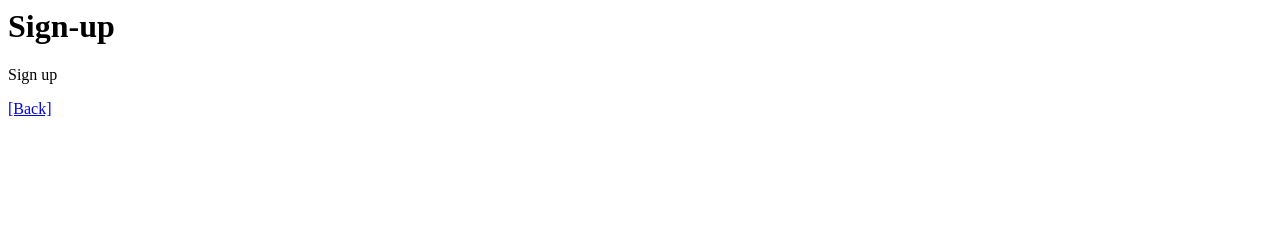
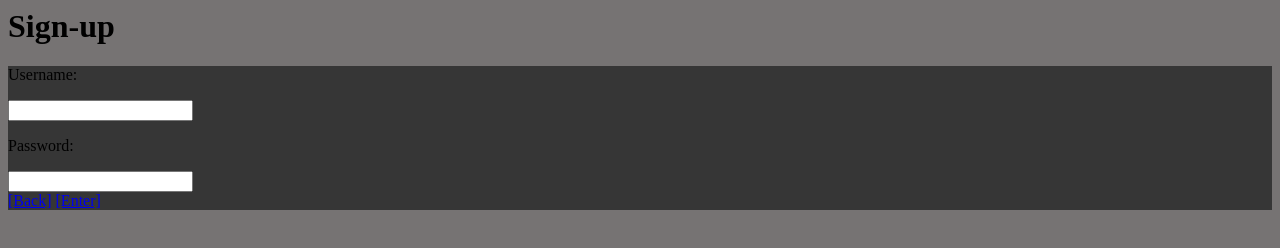
Before and after one commit to josheey3/JEMTunes-HTML, a plain HTML site: page sign-up.html in a window 1280 px wide. Drawn offline with Linux system fonts and the light colour scheme.

Commit message:
basic sign in page
made it look fancy

```diff
--- a/sign-up.html
+++ b/sign-up.html
@@ -1,8 +1,17 @@
 <html>
-<body>
-<title>JEMTunes - Sign Up</title>
-<h1>Sign-up</h1>
-<p>Sign up</p>
-<a href="index.html">[Back]</a>
-</body>
+	<body bgcolor="#767373">
+		<title>JEMTunes - Sign Up</title>
+		<h1>Sign-up</h1>
+		<div style="text-align:left;background-color:#363636">
+			<p>Username: </p>
+			<input type="text" name="UserName" value="" />
+
+			<p>Password: </p>
+			<input type="text" name="Password" value="" />
+			<br>
+			<a href="index.html">[Back]</a>
+
+			<a href="index.html">[Enter]</a>
+		</div>
+	</body>
 </html>
```
